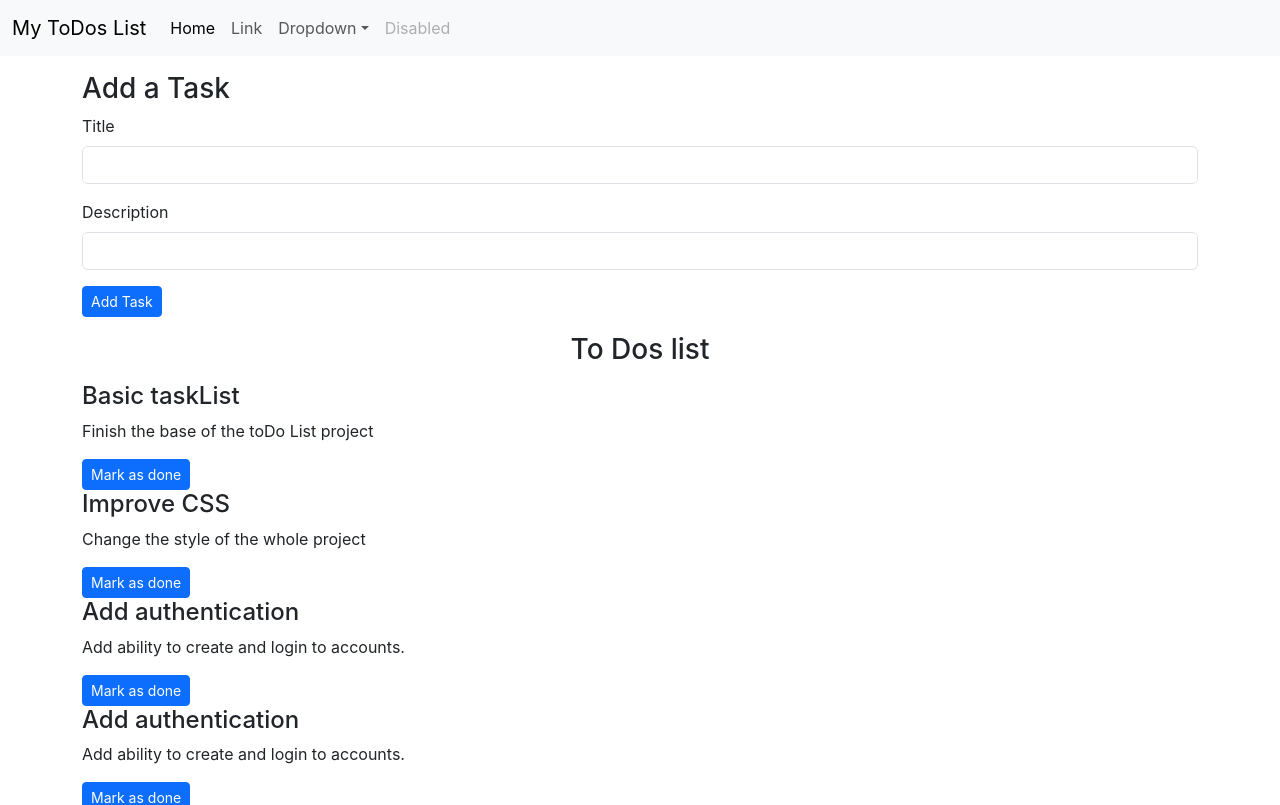
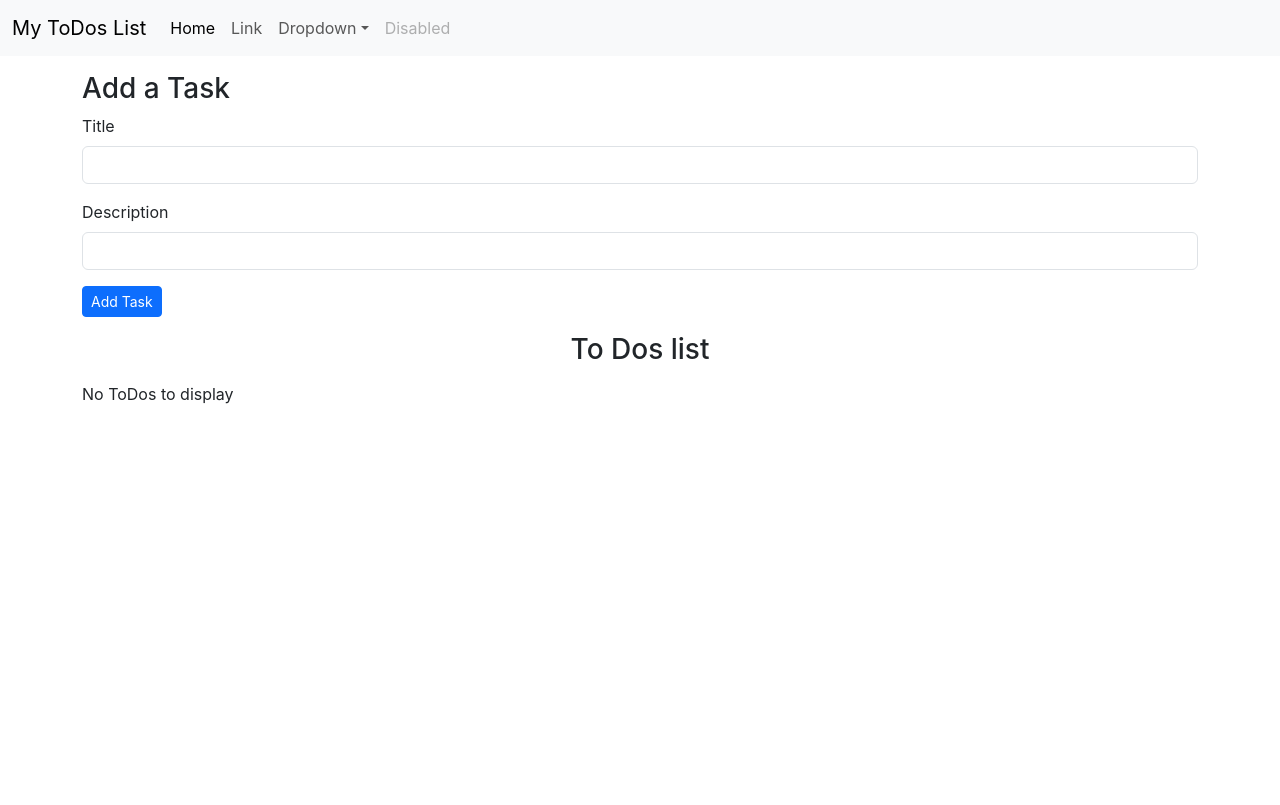
Before and after one commit to Zenish-P/to-do-list-application, a React (Create React App) app: page / in a window 1280 px wide. Shown: the top 805 px of the page. Built offline with nearby package versions, Linux system fonts and the light colour scheme.

Commit message:
AddTask complete

```diff
--- a/src/App.js
+++ b/src/App.js
@@ -1,67 +1,56 @@
 import logo from './logo.svg';
 import './App.css';
 import Header from './components/Header';
-import {ListToDos} from './components/ListToDos';
-import {Footer} from './components/Footer';
+import { ListToDos } from './components/ListToDos';
+import { Footer } from './components/Footer';
 import { AddTask } from './components/AddTask';
 import React, { useState } from 'react';
 
 function App() {
-  const [tasks, setTasks] = useState( [
-    {
-      Id:1,
-      title: "Basic taskList",
-      description:"Finish the base of the toDo List project"
-    },
-    {
-      Id:2,
-      title: "Improve CSS",
-      description:"Change the style of the whole project"
-    },
-    {
-      Id:3,
-      title: " Add authentication",
-      description:"Add ability to create and login to accounts."
-    },
-    {
-      Id:4,
-      title: " Add authentication",
-      description:"Add ability to create and login to accounts."
-    },
-    {
-      Id:5,
-      title: " Add authentication",
-      description:"Add ability to create and login to accounts."
-    },
-    {
-      Id:6,
-      title: " Add authentication",
-      description:"Add ability to create and login to accounts."
-    },
-    {
-      Id:7,
-      title: " Add authentication",
-      description:"Add ability to create and login to accounts."
-    }
-  ]);
+ let initTask;
+  if(localStorage.getItem("tasks")===null){
+    initTask=[];
+  }else{
+    initTask= JSON.parse(localStorage.getItem("tasks"));
+  }
 
-  const onDelete = (todo) =>{
+  const [tasks, setTasks] = useState(initTask);
+
+  const onDelete = (todo) => {
     console.log("I am onDelete of Item ", todo);
     // let index = tasks.indexOf(todo);
     // tasks.splice(index,1);
-    setTasks(tasks.filter((e)=>{
-      return e !==todo;
-    }))
+    setTasks(tasks.filter((e) => {
+      return e !== todo;
+    }));
+    localStorage.setItem("tasks", JSON.stringify(tasks));
   }
-  const addTask=(title,description)=>{
-    console.log("Adding this to list with title and desc as ",title,description);
+  const addTask = (title, description) => {
+    console.log("Adding this to list with title and desc as ", title, description);
+    let Id;
+    if (tasks.length == 0) {
+      Id = 0;
+    } else {
+      Id = tasks[tasks.length - 1].Id + 1;
+    }
+    const myTask = {
+      Id: Id,
+      title: title,
+      description: description,
+    }
+    setTasks([...tasks, myTask]);
+    console.log(myTask);
+
+    localStorage.setItem("tasks", JSON.stringify(tasks));
+
   }
+
   return (
     <>
-    <Header title = "My ToDos List" searchBar = {false}/>
-    <AddTask addTask={addTask}/>
-    <ListToDos list = {tasks} onDelete = {onDelete}/>
-    <Footer/>
+      <Header title="My ToDos List" searchBar={false} />
+      <AddTask addTask={addTask} />
+      <ListToDos list={tasks} onDelete={onDelete} />
+      <Footer />
     </>
   );
 
--- a/src/components/Footer.js
+++ b/src/components/Footer.js
@@ -1,13 +1,14 @@
 import React from 'react'
 
 export const Footer = () => {
-  let footerStyle = {
-    position: "sticky",
-    top: "100vh",
-    width: "100%",
-  };
+  // let footerStyle = {
+  //   position: "relative",
+  //   width: "100%",
+  //   top: "36vh",
+  // };
   return (
-    <footer className="bg-dark text-light py-2" style={footerStyle}>
+    //style={footerStyle}
+    <footer className="bg-dark text-light py-2" >
       <p className="text-center">    Copyright &copy; Zenish Patel </p>
     </footer>
   )
--- a/src/components/ListToDos.js
+++ b/src/components/ListToDos.js
@@ -1,13 +1,20 @@
 import React from 'react'
-import { ToDoItem } from '../components/ToDoItem'
+import { ToDoItem } from './ToDoItem'
 export const ListToDos = (props) => {
+  let myStyle = {
+    minHeight: "65vh",
+    margin: "10px auto"
+  }
   return (
-    <div className='container'>
+    <div className='container my-3' style={myStyle}>
       <h3 className='text-center my-3'> To Dos list</h3>
       {props.list.length === 0 ? "No ToDos to display" :
         props.list.map((todo) => {
           return (
+            <>
             <ToDoItem todo={todo} key={todo.Id} onDelete={props.onDelete} />
+            <hr />
+            </>
           )
         })
       }
```
